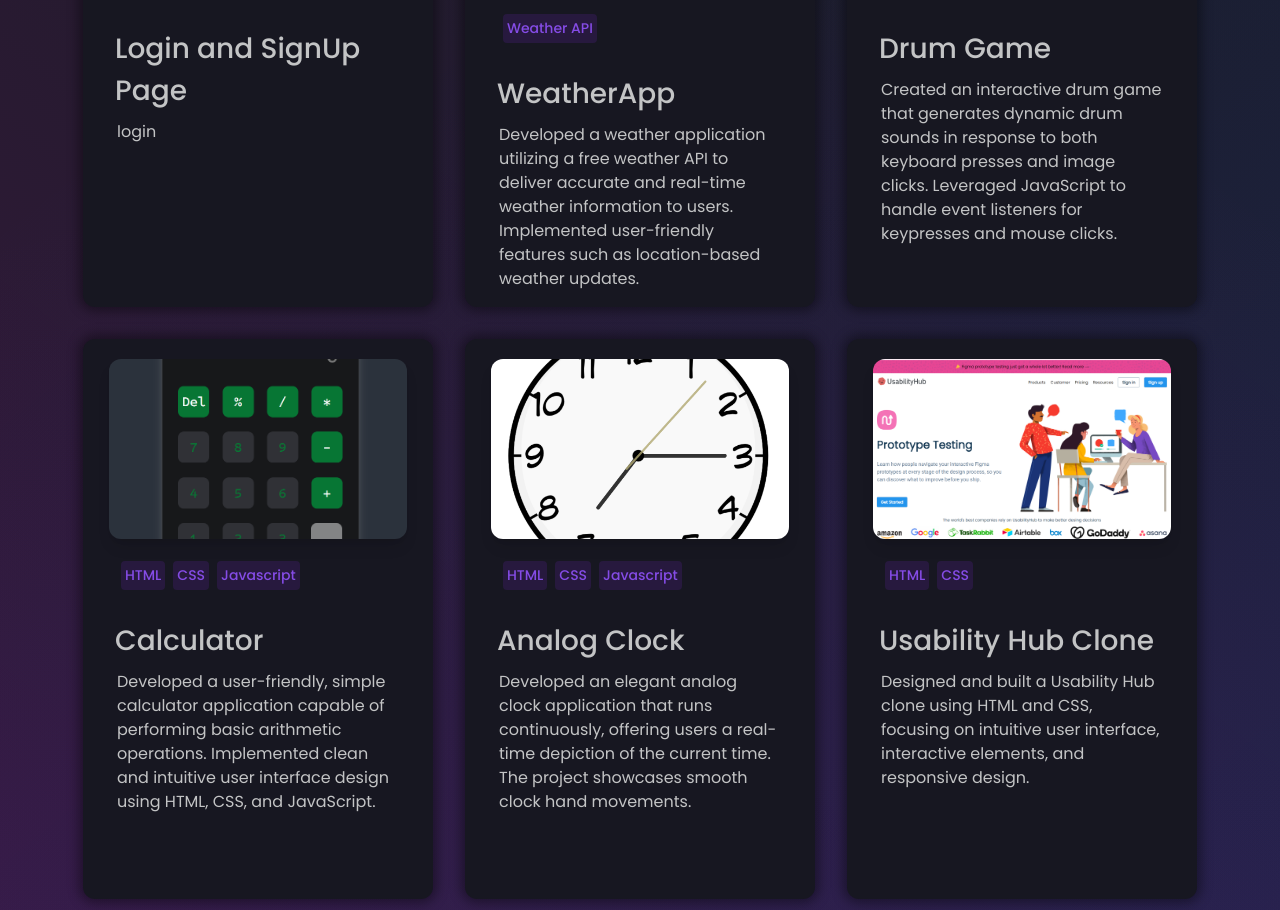
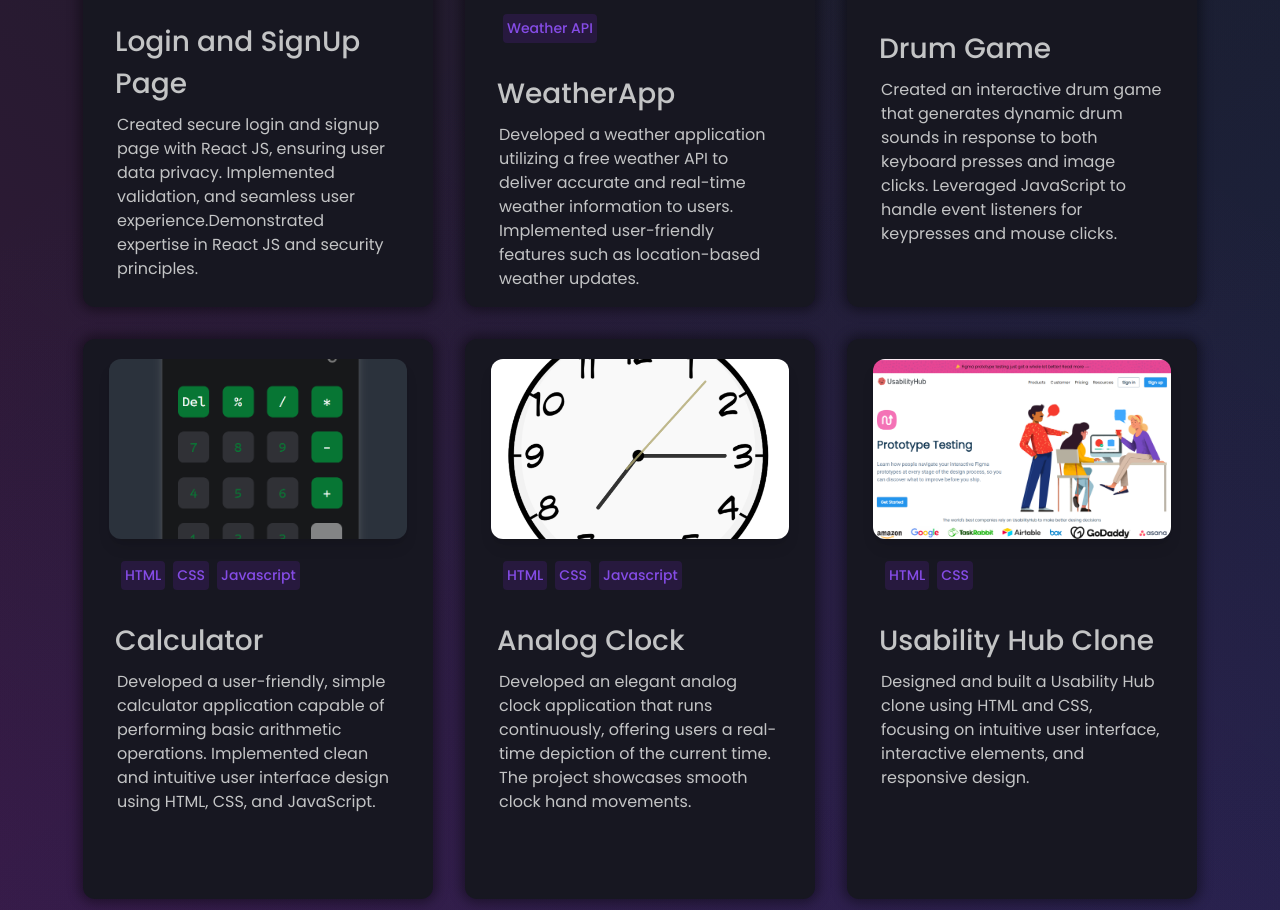
Before and after one commit to aaadil123/Portfolio, a React (Create React App) app: page / in a window 1280 px wide. Shown: the part 1699-2609 px from the top of the page. Built offline with nearby package versions, Linux system fonts and the light colour scheme.

Commit message:
first commit

```diff
--- a/src/data/constants.js
+++ b/src/data/constants.js
@@ -60,7 +60,7 @@
     id: 11,
     title: "Login and SignUp Page",
     description:
-      "login",
+      "Created secure login and signup page with React JS, ensuring user data privacy. Implemented validation, and seamless user experience.Demonstrated expertise in React JS and security principles.",
     image:
       login,
     tags: [
```
